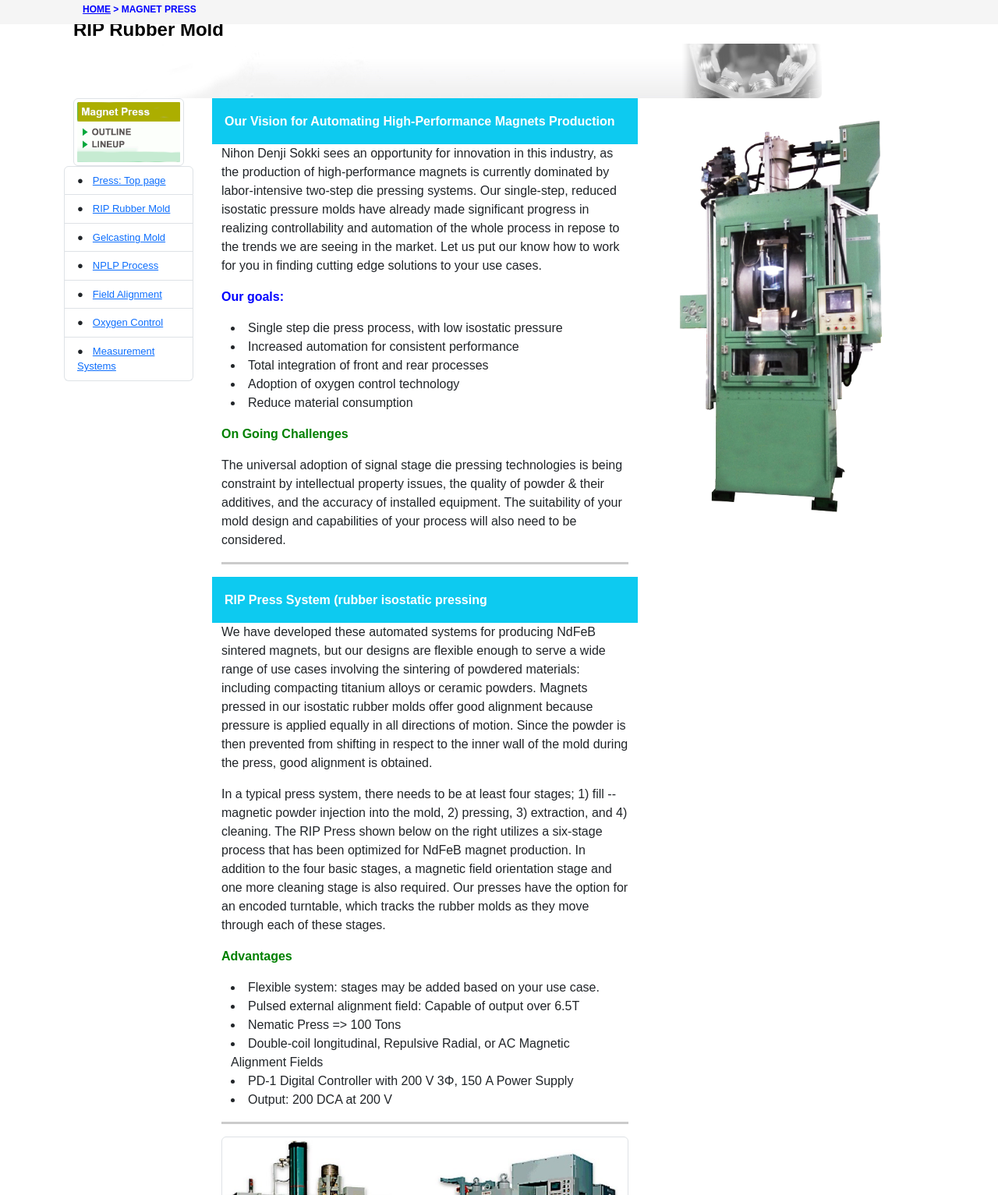
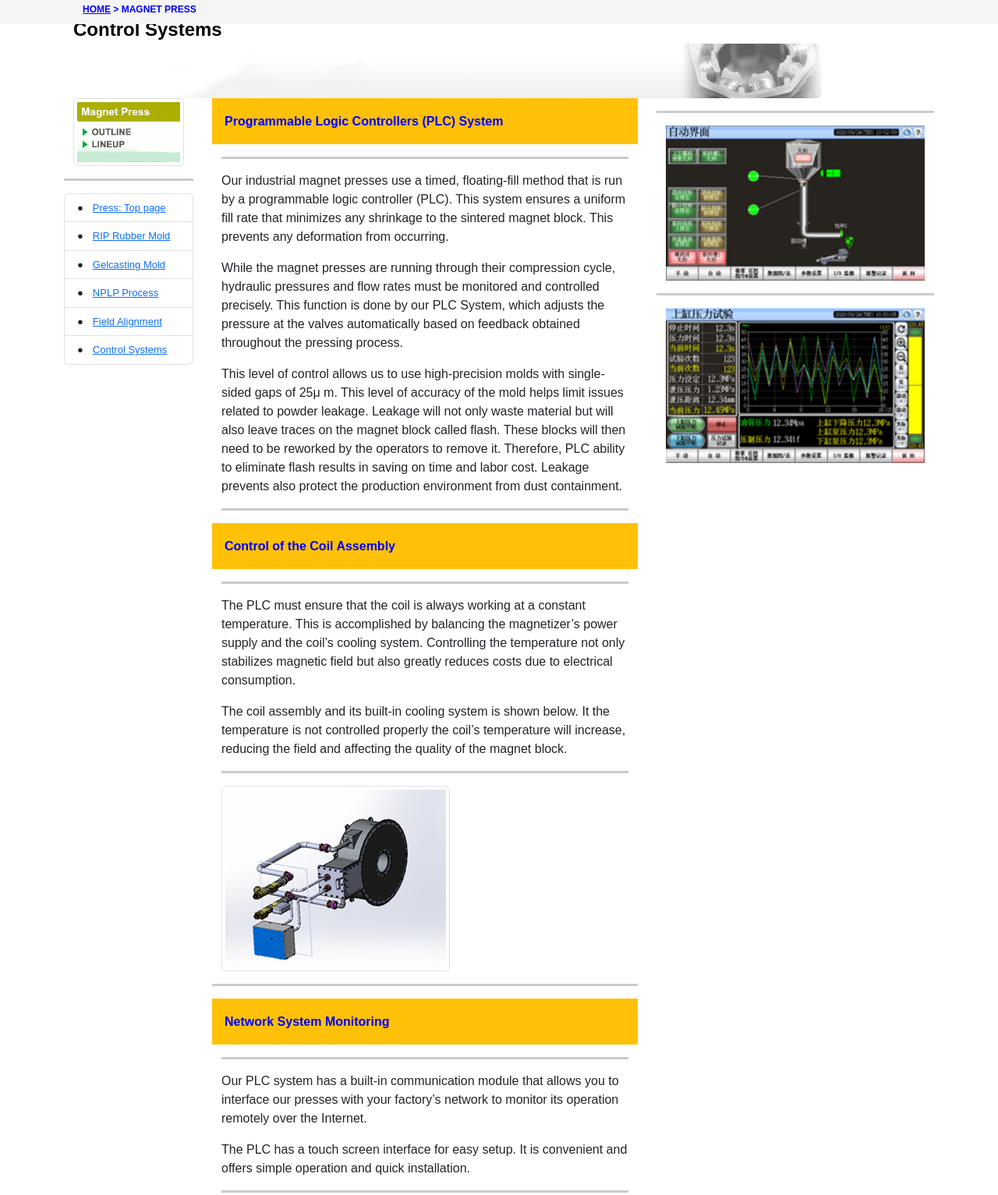
Before and after one commit to Leisenfelder/MagnetSolutionsPage, a plain HTML site: page Measurement.html in a window 1280 px wide. Shown: the part 165-1698 px from the top of the page at 78% size. Drawn offline with nearby package versions, Linux system fonts and the light colour scheme.

Commit message:
added PLC page

```diff
--- a/Measurement.html
+++ b/Measurement.html
@@ -74,7 +74,7 @@
           <!-- Main title-->
           <div class="container align-bottom">
             <hr>
-            <span style="font-size: x-large; color: black;" ><b>RIP Rubber Mold</b></span></title>
+            <span style="font-size: x-large; color: black;" ><b>Control Systems</b></span></title>
             <img src="./Images/Child_ttl.jpg" class="rounded text-end" alt="GFG">
           </div>
           <!-- Right Main Column-->
@@ -83,6 +83,7 @@
               <div class="container">
                 <img src="./Images/画像1.gif" class="img-thumbnail" alt="...">
               </div>
+              <hr>
               <div>
                 <ul class="list-group" style="font-size: small;">
                   <li class="list-group-item"><a href="index.html">Press: Top page</a></li>
@@ -90,95 +91,58 @@
                   <li class="list-group-item"><a href="Gel.html">Gelcasting Mold</a></li>
                   <li class="list-group-item"><a href="NPLP.html">NPLP Process</a></li>
                   <li class="list-group-item"><a href="Alignment.html">Field Alignment</a></li>
-                  <li class="list-group-item"><a href="Oxygen.html">Oxygen Control</a></li>
-                  <li class="list-group-item"><a href="Measurement.html">Measurement Systems</a></li>
+                  <li class="list-group-item"><a href="Measurement.html">Control Systems</a></li>
                 </ul>
               </div>
             </div>
             <!-- Middle Main Column-->
             <div class="col-sm-6">
-              <div class="text-bg-info p-3">
-                <span style="font-size: medium; color: white;"><b>Our Vision for Automating High-Performance Magnets Production</b></span>
+              <div class="text-bg-warning p-3">
+                <span style="font-size: medium; color: blue;"><b>Programmable Logic Controllers (PLC) System</b></span>
               </div>
+
               <div class="container" style="font-size: medium;">
-                <p> Nihon Denji Sokki sees an opportunity for innovation in this industry, as the production of high-performance magnets is currently dominated by labor-intensive two-step die pressing systems. Our single-step, reduced isostatic pressure molds have already made significant progress in realizing controllability and automation of the whole process in repose to the trends we are seeing in the market. Let us put our know how to work for you in finding cutting edge solutions to your use cases. </p>
-                <span style="color: blue;"><b>Our goals:</b></span>
-                <p>
-                  <div class="container">
-                    <ul">
-                      <li>Single step die press process, with low isostatic pressure</li>
-                      <li>Increased automation for consistent performance</li>
-                      <li>Total integration of front and rear processes</li>
-                      <li>Adoption of oxygen control technology</li>
-                      <li>Reduce material consumption</li>
-                    </ul>
-                  </div>
-                </p>
-                <p>
-                  <span style="color: green;"><b>On Going Challenges</b></span>
-                </p>
-                <p> The universal adoption of signal stage die pressing technologies is being constraint by intellectual property issues, the quality of powder & their additives, and the accuracy of installed equipment. The suitability of your mold design and capabilities of your process will also need to be considered.</p>
+                <hr>
+                <p>Our industrial magnet presses use a timed, floating-fill method that is run by a programmable logic controller (PLC). This system ensures a uniform fill rate that minimizes any shrinkage to the sintered magnet block. This prevents any deformation from occurring. </p>
+                <p>While the magnet presses are running through their compression cycle, hydraulic pressures and flow rates must be monitored and controlled precisely. This function is done by our PLC System, which adjusts the pressure at the valves automatically based on feedback obtained throughout the pressing process. </p>
+                <p>This level of control allows us to use high-precision molds with single-sided gaps of 25μ m. This level of accuracy of the mold helps limit issues related to powder leakage. Leakage will not only waste material but will also leave traces on the magnet block called flash. These blocks will then need to be reworked by the operators to remove it. Therefore, PLC ability to eliminate flash results in saving on time and labor cost. Leakage prevents also protect the production environment from dust containment. </p>
                 <hr>
               </div>
-              <div class="text-bg-info p-3">
-                <span style="font-size: medium; color: white;"><b>RIP Press System (rubber isostatic pressing</b></span>
+              <div class="text-bg-warning p-3">
+                <span style="font-size: medium; color: blue;"><b>Control of the Coil Assembly</b></span>
               </div>
+
               <div class="container" style="font-size: medium;">
-                <p>We have developed these automated systems for producing NdFeB sintered magnets, but our designs are flexible enough to serve a wide range of use cases involving the sintering of powdered materials: including compacting titanium alloys or ceramic powders. Magnets pressed in our isostatic rubber molds offer good alignment because pressure is applied equally in all directions of motion. Since the powder is then prevented from shifting in respect to the inner wall of the mold during the press, good alignment is obtained.</p>
-                <p>In a typical press system, there needs to be at least four stages; 1) fill -- magnetic powder injection into the mold, 2) pressing, 3) extraction, and 4) cleaning.  The RIP Press shown below on the right utilizes a six-stage process that has been optimized for NdFeB magnet production. In addition to the four basic stages, a magnetic field orientation stage and one more cleaning stage is also required. Our presses have the option for an encoded turntable, which tracks the rubber molds as they move through each of these stages.</p>
-                <p>
-                  <span style="color: green;"><b>Advantages</b></span>
-                </p>
-                <div class="container">
-                  <ul">
-                    <li>Flexible system:  stages may be added based on your use case.</li>
-                    <li>Pulsed external alignment field:  Capable of output over 6.5T</li>
-                    <li>Nematic Press => 100 Tons</li>
-                    <li>Double-coil longitudinal, Repulsive Radial, or AC Magnetic Alignment Fields</li>
-                    <li>PD-1 Digital Controller with 200 V 3Φ, 150 A Power Supply</li>
-                    <li>Output: 200 DCA at 200 V</li>
-                  </ul>
-                </div>
+                <hr>
+                <p>The PLC must ensure that the coil is always working at a constant temperature. This is accomplished by balancing the magnetizer’s power supply and the coil’s cooling system. Controlling the temperature not only stabilizes magnetic field but also greatly reduces costs due to electrical consumption.</p>
+                <p>The coil assembly and its built-in cooling system is shown below. It the temperature is not controlled properly the coil’s temperature will increase, reducing the field and affecting the quality of the magnet block.</p>
                 <hr>
                 <p>
-                  <img src="./Images/RIP.jpg" class="img-thumbnail" alt="...">
+                  <img src="./Images/coil.png" class="img-thumbnail" alt="...">
                 </p>
-
               </div>
               <hr>
-              <div class="text-bg-light p-3">
-                <span style="font-size: medium; color: red;"><b>Full-automated Furnace Process Line: Oxygen-free Sintering</b></span>
+              <div class="text-bg-warning p-3">
+                <span style="font-size: medium; color: blue;"><b>Network System Monitoring</b></span>
               </div>
+
               <div class="container" style="font-size: medium;">
-                <p> Our efforts have succeeded in the development of a fully automated sintering furnace for the mass production of REE magnets (rare earth element magnets). Our furnace is capable of sintering ferrous metal powders in a near oxygen-free environment (levels below 50 ppm). The press boasts of an automated material handling process and a mold stacking feature with continuous conveyor feed for material into its furnace. This system is also fully traceable and compatible with MES standards. </p>
-                <p>
-                  <span style="color: green;"><b>Features: & Capabilities</b></span>
-                </p>
-                <div class="container">
-                  <ul">
-                    <li>Suitable for pressing high performance materials</li>
-                    <li>Fully automatic weighing and loading</li>
-                    <li>Applied external field strength: 2400 kA/m</li>
-                    <li>Fully closed-loop controlled die pressing system</li>
-                    <li>Precise single stage control of mold release @ 4.3g/cm</li>
-                    <li>Continuous feed sintering furnace</li>
-                    <li>No required isostatic pressure</li>
-                    <li>Reduce material consumption</li>
-                  </ul>
-                </div>
-              </p>
-              <hr>
-              <p>
-                <img src="./Images/Full-automated_furnace.png" class="img-thumbnail" alt="...">
-              </p>
-              <hr>
+                <hr>
+                <p>Our PLC system has a built-in communication module that allows you to interface our presses with your factory’s network to monitor its operation remotely over the Internet.</p>
+                <p>The PLC has a touch screen interface for easy setup. It is convenient and offers simple operation and quick installation.</p>
+                <hr>
               </div>
 
             </div>
             <!-- Left Main Column-->
             <div class="col-sm-4">
+              <hr>
               <div class="container-sm">
-                <img src="./Images/Weixin Image_20231102122941.png" class="d-block w-100" alt="...">
+                <img src="./Images/PLC.png" class="d-block w-100" alt="...">
+              </div>
+              <hr>
+              <div class="container-sm">
+                <img src="./Images/PLC2.png" class="d-block w-100" alt="...">
               </div>
             </div>
           </div>
```
Also changed, not shown: Alignment.html (+1 -1 lines), Gel.html (+4 -4 lines), NPLP.html (+4 -5 lines), RIP Rubber Mold.html (+5 -1 lines), index.html (+1 -1 lines), Images/PLC.png (added), Images/PLC2.png (added), Images/coil.png (added), 1 other file.
